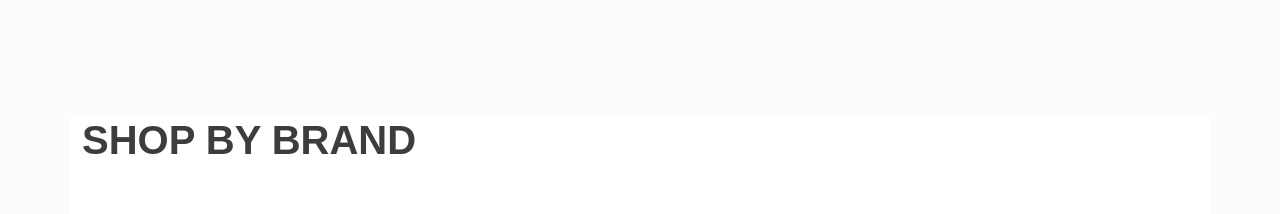
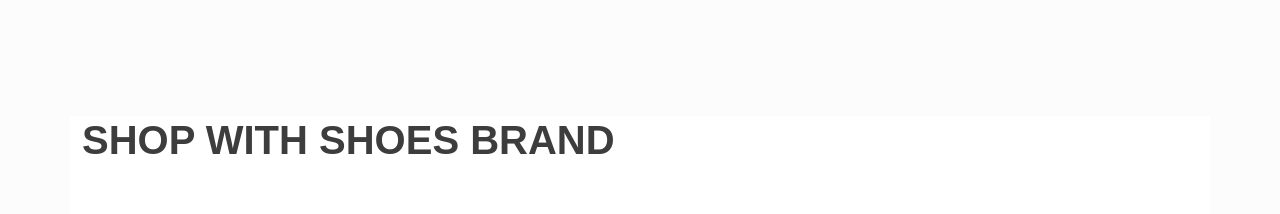
Before and after one commit to misbah41/Landing-Page, a plain HTML site: page index.html in a window 1280 px wide. Shown: the part 701-915 px from the top of the page. Drawn offline with nearby package versions, Linux system fonts and the light colour scheme; a web font is replaced by a local one.

Commit message:
my second assignment finished

```diff
--- a/index.html
+++ b/index.html
@@ -70,7 +70,7 @@
     <section class="products pt-5">
       <div class="container bg-container">
         <div class="product-title">
-          <h2>Shop By Brand</h2>
+          <h2>Shop With Shoes Brand</h2>
         </div>
         <div class="row justify-content-center">
           <div class="col-6 col-md-5 col-lg-3 mt-5">
```
